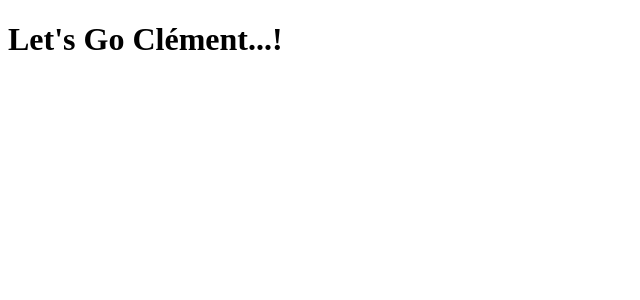
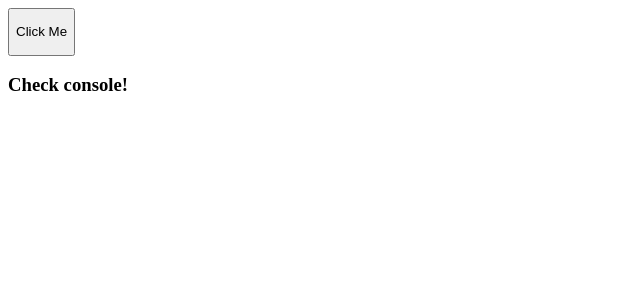
Before and after one commit to CSampebgo333/react-nextjs-projects, a React (Vite) app in the folder project-05-learning-Ref/: page / in a window 1280 px wide. Shown: the top 300 px of the page, without its empty margins (0-640 px from the left). Built offline with nearby package versions, Linux system fonts and the light colour scheme.

Commit message:
Started learning how to use useRef

```diff
--- a/project-05-learning-Ref/src/App.jsx
+++ b/project-05-learning-Ref/src/App.jsx
@@ -1,7 +1,20 @@
+import { useState, useRef } from "react";
+
 const App = () => {
+
+  const handleClicks = () => {
+    clicks.current ++;
+    console.log("Clicked: ", clicks)
+  }
+
+  const clicks = useRef(0);
+
   return (
     <div>
-      <h1>Let's Go Clément...!</h1>
+      <button onClick={handleClicks}>
+        <p>Click Me</p>
+      </button>
+      <h3>Check console!</h3>
     </div>
   );
 }
```
